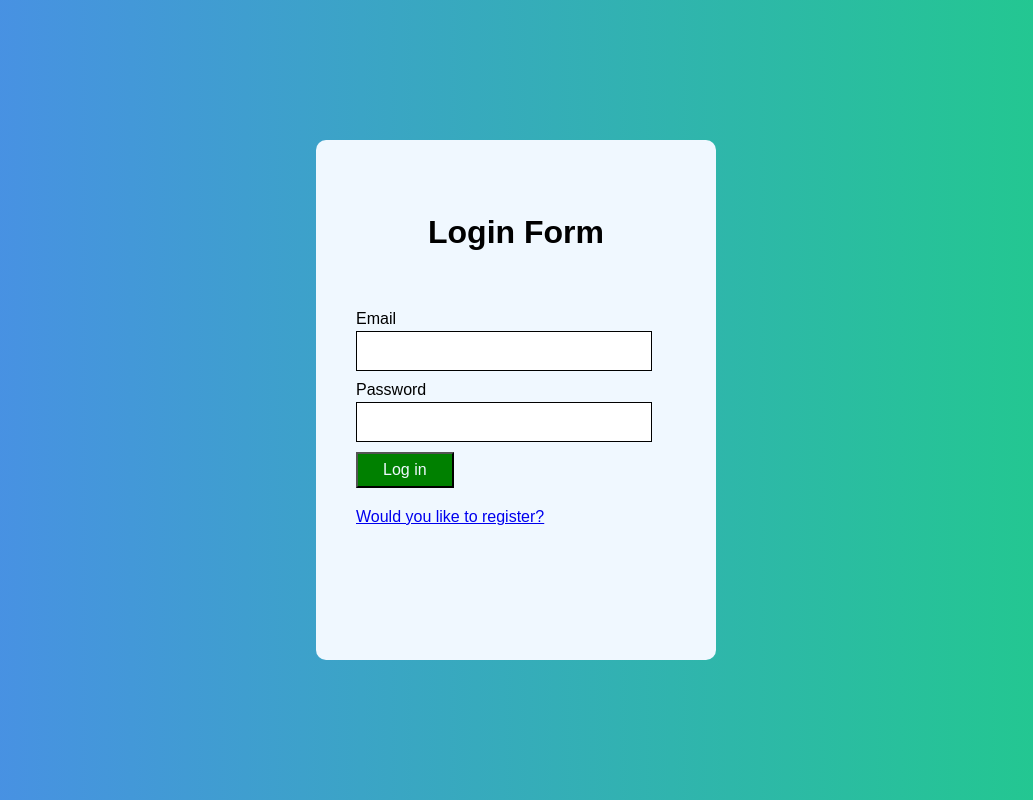
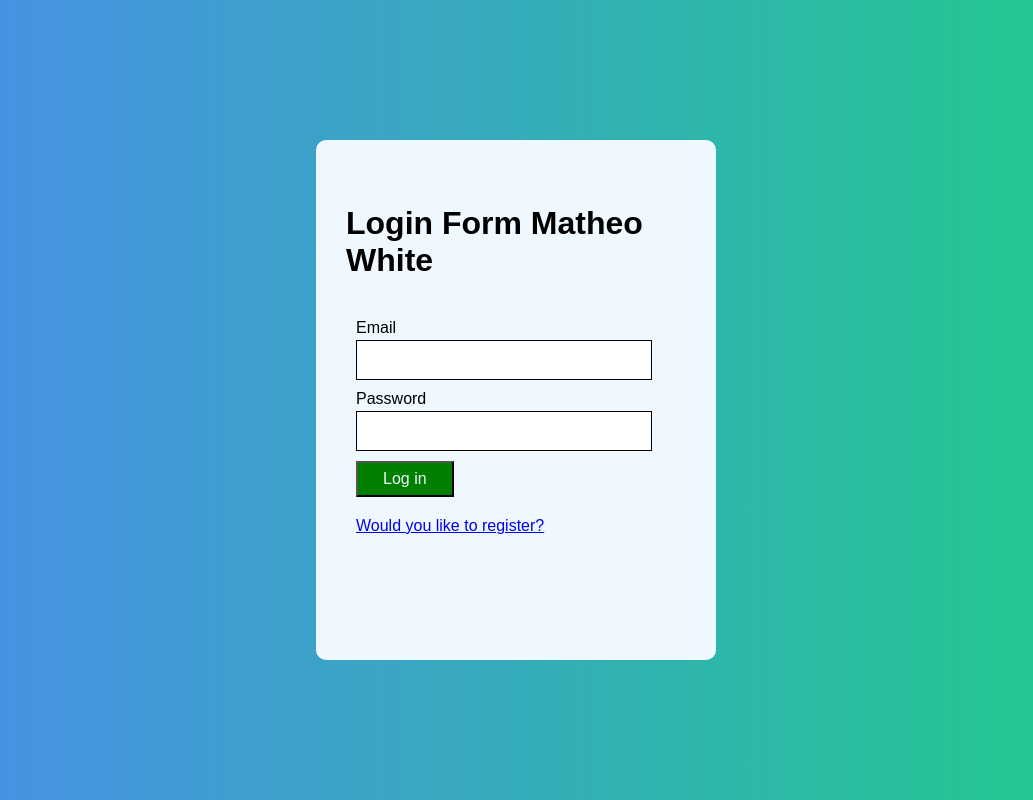
Before and after one commit to mrHann69/proyecto-curso-www, a React (Create React App) app: page /login in a window 1280 px wide. Shown: the whole page, without its empty margins (124-1157 px from the left). Built offline with nearby package versions, Linux system fonts and the light colour scheme.

Commit message:
Algo Matheo

```diff
--- a/src/components/login/login.jsx
+++ b/src/components/login/login.jsx
@@ -23,7 +23,7 @@ const LoginForm = () => {
   return (
     <div className="big-box-1">
       <div className="little-box-1">
-        <h1>Login Form</h1>
+        <h1>Login Form Matheo White</h1>
         <form onSubmit={handleSubmit}>
           <div className="form-group-1">
             <label htmlFor="email">Email</label>
```
